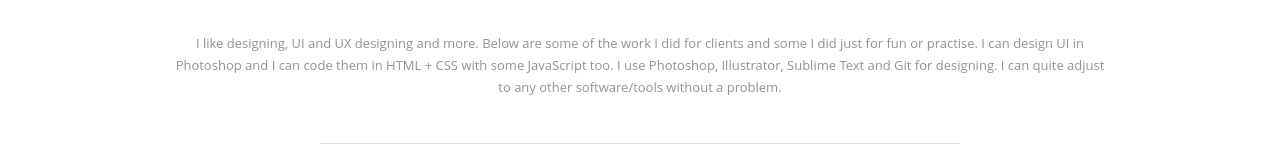
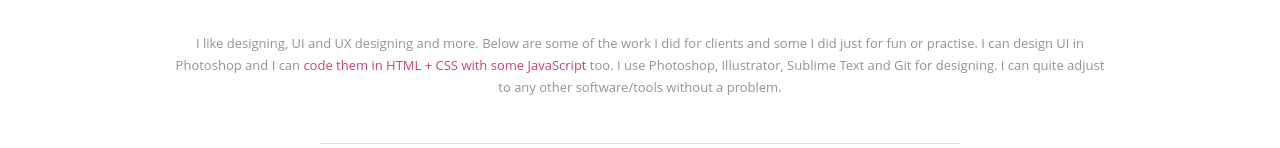
Before and after one commit to VidyChan/VidyChan.github.io, a plain HTML site: page design.html in a window 1280 px wide. Shown: the part 184-332 px from the top of the page. Drawn offline with nearby package versions, Linux system fonts and the light colour scheme.

Commit message:
Added codepen url

```diff
--- a/design.html
+++ b/design.html
@@ -32,7 +32,7 @@
 			<small>Graphic, web designs and UI / UX</small>
 		</h1>
 
-		<p class="intro-info text-center">I like designing, UI and UX designing and more. Below are some of the work I did for clients and some I did just for fun or practise. I can design UI in Photoshop and I can code them in HTML + CSS with some JavaScript too. I use Photoshop, Illustrator, Sublime Text and Git for designing. I can quite adjust to any other software/tools without a problem.</p>
+		<p class="intro-info text-center">I like designing, UI and UX designing and more. Below are some of the work I did for clients and some I did just for fun or practise. I can design UI in Photoshop and I can <a href="http://codepen.io/Vidy" target="_blank">code them in HTML + CSS with some JavaScript</a> too. I use Photoshop, Illustrator, Sublime Text and Git for designing. I can quite adjust to any other software/tools without a problem.</p>
 
 
 		<div class="main-work">
```
